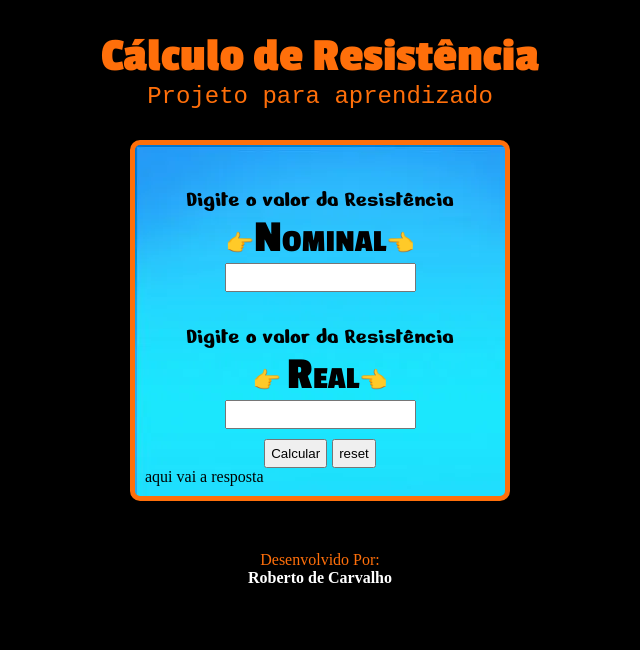
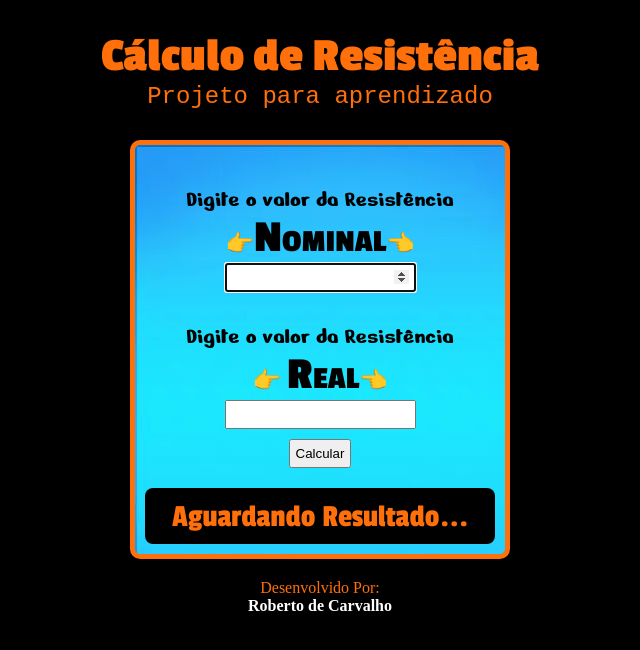
Before and after one commit to rlcarval38/Projeto-calculo-de-resistencia, a plain HTML site: page index.html in a window 1280 px wide. Both pictures are taken after a click on the button "Calcular". Shown: the whole page, without its empty margins (320-960 px from the left). Drawn offline with Linux system fonts and the light colour scheme; a web font is replaced by a local one.

Commit message:
update Readme
Terminado o JavaScript e atualizado css

```diff
--- a/Style/style.css
+++ b/Style/style.css
@@ -34,7 +34,7 @@ header p{
 }
 section{
     max-width: 350px;
-    max-height: 380px;
+    max-height: 400px;
     margin:auto;
     background-image: url(../image/fundoazul.png);
     padding: 10px;
@@ -87,12 +87,33 @@ div > p{
     border-radius: 8px;
     border: 3px solid #FF6F0A;
 }*/
+/*#res{
+    display: none;
+}*/
+#res{
+    background-color: black;
+    height: 40px;
+    margin-top: 20px;
+    border-radius: 8px;
+    color: white;
+    text-align: center;
+    padding: 8px;
+}
+#res > p{
+    text-align: center;
+    margin-top: 3px ;
+    font-family: "Passion One";
+    color: #FF6F0A;
+    font-size: 2em;
+}
+
 
 footer{
     background-color: black;
     text-align: center;
     color: #FF6F0A;
-    padding: 50px;
+    padding: 20px;
+
 }
 footer a{
     color: white;
--- a/index.html
+++ b/index.html
@@ -30,11 +30,10 @@
             <div class="texto" id="calcular">
                 <input type="button"  value="Calcular" id="botao" onclick="clicar()">
 
-                <input type="button" value="reset" id="reset" onclick="reset()">
             </div>
 
             <div id="res">
-                aqui vai a resposta
+                <p>Aguardando Resultado...</p>
             </div>
         </section>
     </main>
--- a/script/script.js
+++ b/script/script.js
@@ -1,16 +1,24 @@
+
+
 let n1nominal = document.getElementById('numnominal')
 let n1real = document.getElementById('numreal')
 let res1 = document.getElementById('res')
+let cento = Number(0)
 
 function clicar(){
 
     if (n1nominal.value.length == 0 || n1real.value.length == 0 && n1nominal.value == 0 || n1real.value == 0) {
         window.alert ('[ERRO] Verifique os dados digitados e tente novamente!')
+    }else if (n1real.value < n1nominal.value){
+        cento = (((n1nominal.value/n1real.value)-1)*100)
+
+        res1.innerHTML = `valores Digitados: Nominal: ${n1nominal.value}Ω Real ${n1real.value}Ω Resultado: ${cento.toFixed(2)} % Negativo`
     }else{
-        res1.innerHTML='correto'
+        cento = (((n1real.value/n1nominal.value)-1)*100)
+
+        res1.innerHTML = `valores Digitados: Nominal: ${n1nominal.value}Ω  Real ${n1real.value}Ω Resultado: ${cento.toFixed(2)} % Positivo`
     }
-
-
-
-
+        n1real.value = ``
+        n1nominal.value = ``
+        n1nominal.focus()
 }
```
